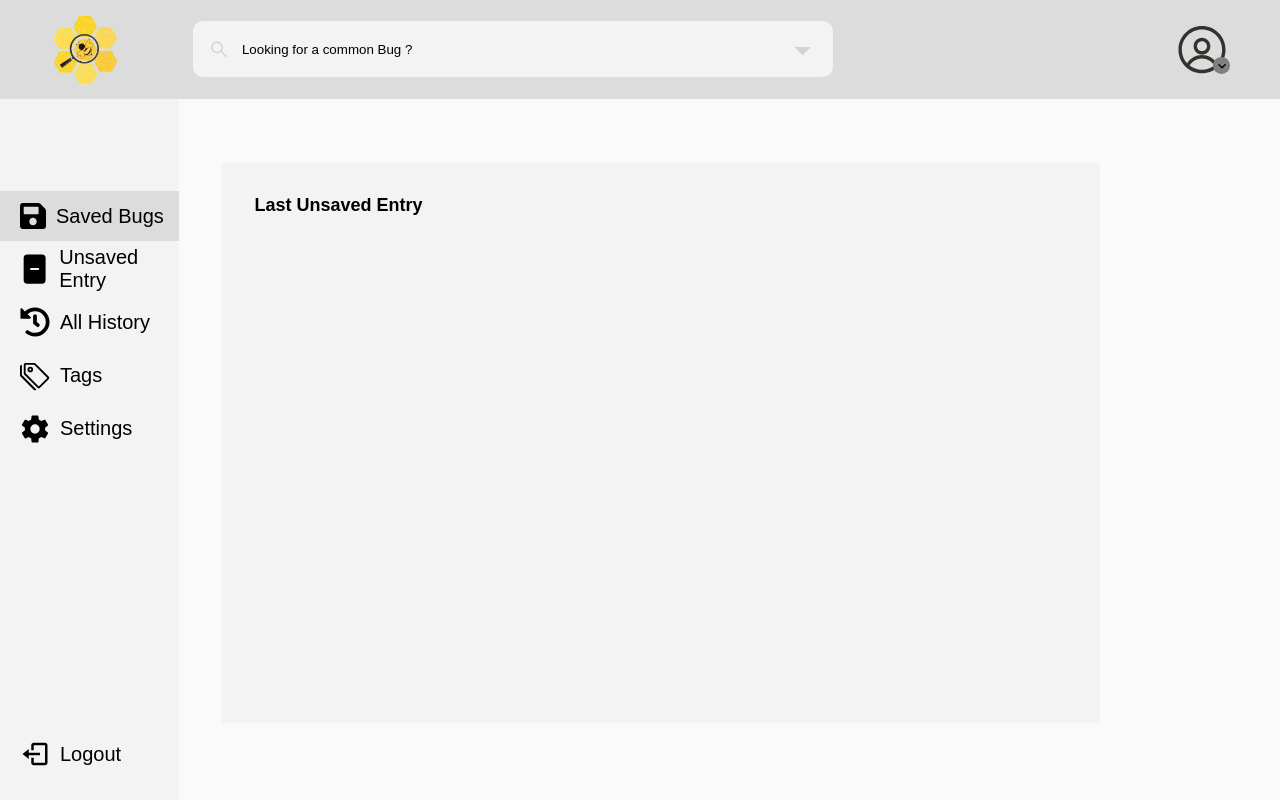
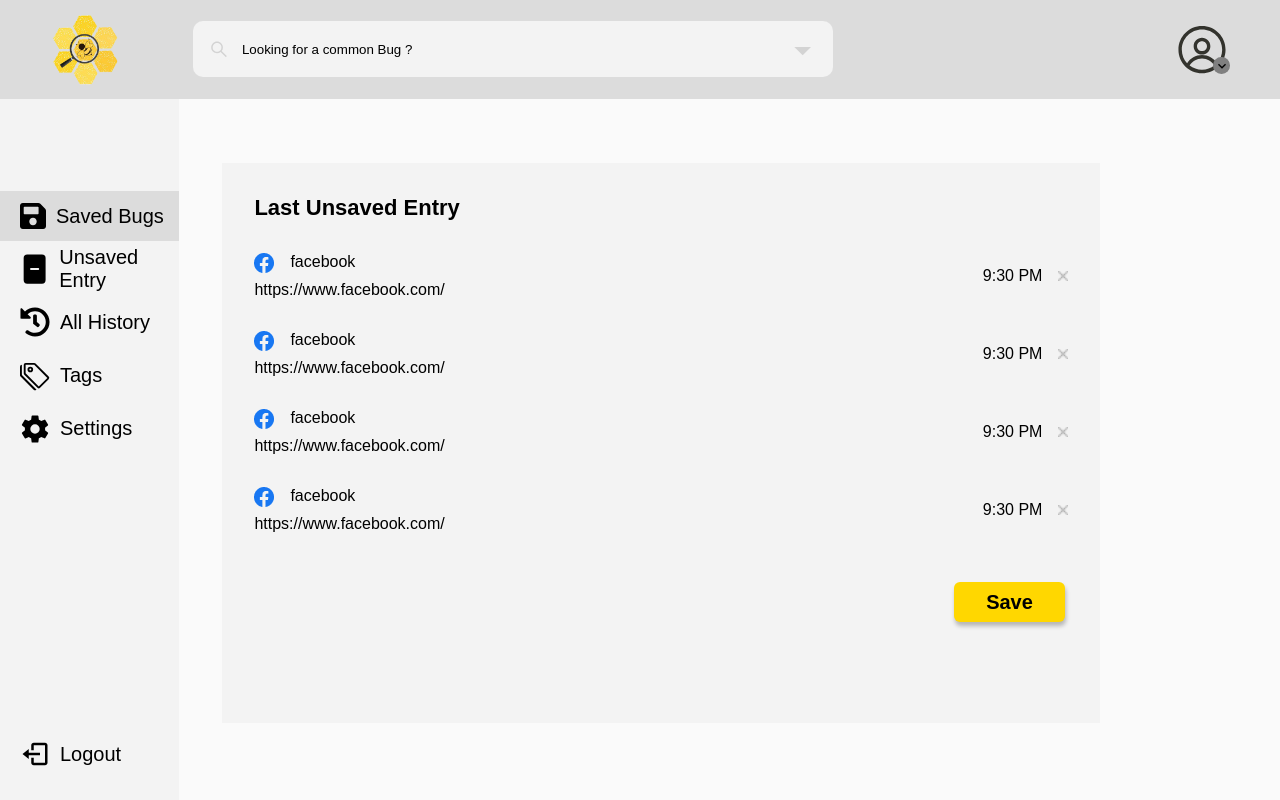
Before and after one commit to BugHive/BugHive-frontEnd, a React (Create React App) app: page / in a window 1280 px wide. Built offline with nearby package versions, Linux system fonts and the light colour scheme.

Commit message:
finishing unsaved entry page

```diff
--- a/src/components/Button/index.jsx
+++ b/src/components/Button/index.jsx
@@ -3,7 +3,10 @@ import { StyledButton } from "./style";
 
 export default function Button(props) {
   return (
-    <StyledButton switched={props.switched} type='submit'>
+    <StyledButton
+      switched={props.switched}
+      type={props.type ? props.type : "submit"}
+      onClick={props.onClick}>
       {props.title}
     </StyledButton>
   );
--- a/src/components/UnsavedItem/index.jsx
+++ b/src/components/UnsavedItem/index.jsx
@@ -1,6 +1,21 @@
 import React from "react";
 import { UnsavedItemContainer } from "./style";
+import X from "../../assets/images/x.png";
 
-export default function UnsavedItem() {
-  return <UnsavedItemContainer>unsaved item</UnsavedItemContainer>;
+export default function UnsavedItem(props) {
+  return (
+    <UnsavedItemContainer>
+      <div>
+        <div className='upper-div'>
+          <img src={props.src} alt='icon' />
+          <p>{props.websiteName}</p>
+        </div>
+        <p className='link'>{props.websiteLink}</p>
+      </div>
+      <div className='tail-div'>
+        <p>{props.time}</p>
+        <img src={X} alt='x' />
+      </div>
+    </UnsavedItemContainer>
+  );
 }
--- a/src/components/UnsavedItem/style.js
+++ b/src/components/UnsavedItem/style.js
@@ -1,5 +1,31 @@
 import styled from "styled-components"
 
 export const UnsavedItemContainer = styled.div`
+	margin-top: 2rem;
+	display: flex;
+	justify-content: space-between;
 
+	.upper-div{
+		display: flex;
+		gap: 1rem;
+		margin-bottom: 0.5rem;
+	}
+
+	img, .link{
+		cursor: pointer;
+	}
+
+	p{
+		font-size: 16px;
+	}
+
+	.tail-div{
+		display: flex;
+		justify-content: center;
+		align-items: center;
+		gap: 1rem;
+		img{
+			height: 10px;
+		}
+	}
 `
--- a/src/pages/UnsavedEntry/index.jsx
+++ b/src/pages/UnsavedEntry/index.jsx
@@ -1,5 +1,8 @@
 import React from "react";
 import styled from "styled-components";
+import UnsavedItem from "../../components/UnsavedItem";
+import Icon from "../../assets/images/icon.png";
+import Button from "../../components/Button";
 
 export default function UnsavedEntry() {
   const Wrapper = styled.div`
@@ -9,16 +12,53 @@ export default function UnsavedEntry() {
     margin-top: 4rem;
     margin-left: 2.5rem;
     padding: 2rem;
-    p {
+    .header {
       color: ${(props) => props.theme.palette.text.main};
-      font-size: 18px;
+      font-size: 22px;
       font-weight: bold;
+    }
+
+    .btn {
+      width: 8rem;
+      height: 20rem;
+
+      position: relative;
+      left: 86%;
+      top: 10%;
     }
   `;
 
   return (
     <Wrapper>
-      <p>Last Unsaved Entry</p>
+      <p className='header'>Last Unsaved Entry</p>
+      <UnsavedItem
+        src={Icon}
+        websiteName={"facebook"}
+        websiteLink={"https://www.facebook.com/"}
+        time={"9:30 PM"}
+      />
+      <UnsavedItem
+        src={Icon}
+        websiteName={"facebook"}
+        websiteLink={"https://www.facebook.com/"}
+        time={"9:30 PM"}
+      />
+      <UnsavedItem
+        src={Icon}
+        websiteName={"facebook"}
+        websiteLink={"https://www.facebook.com/"}
+        time={"9:30 PM"}
+      />
+      <UnsavedItem
+        src={Icon}
+        websiteName={"facebook"}
+        websiteLink={"https://www.facebook.com/"}
+        time={"9:30 PM"}
+      />
+
+      <div className='btn'>
+        <Button title={"Save"} />
+      </div>
     </Wrapper>
   );
 }
```
Also changed, not shown: src/assets/images/icon.png (added), src/assets/images/x.png (added).
